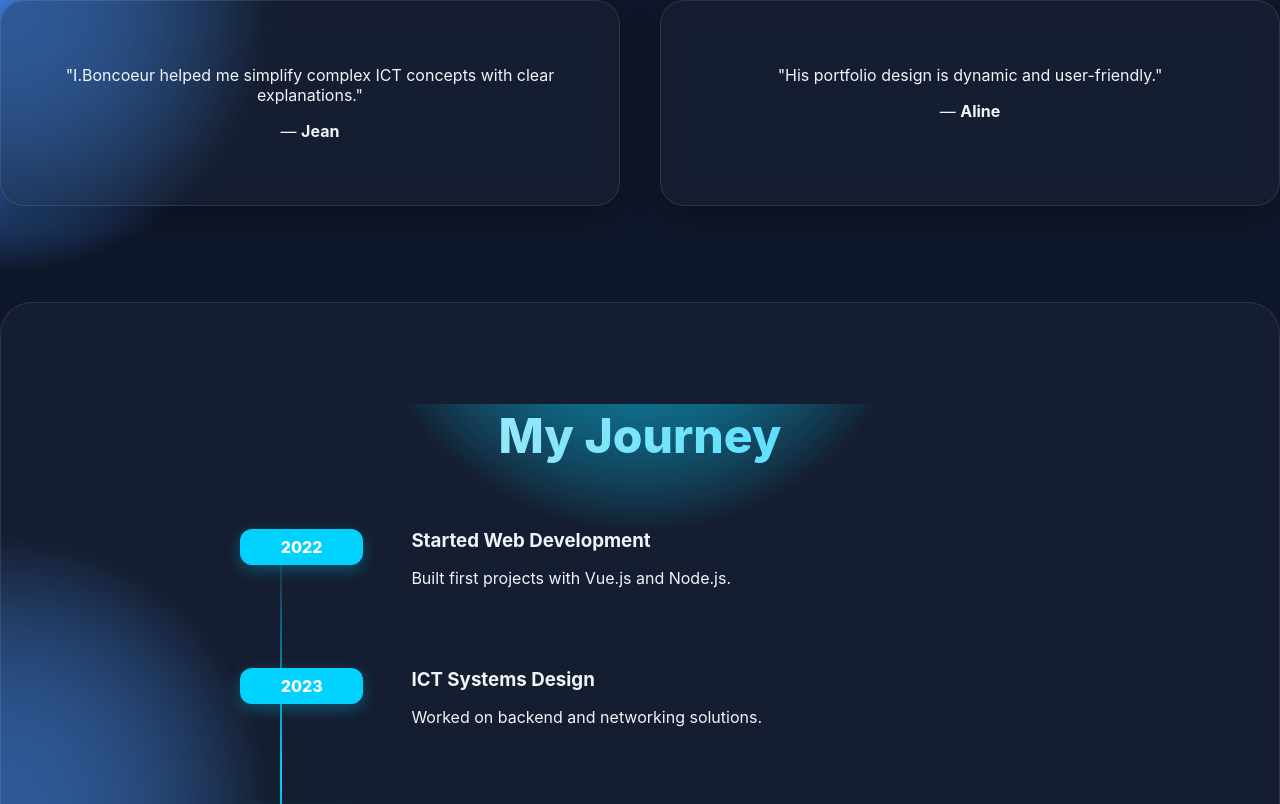
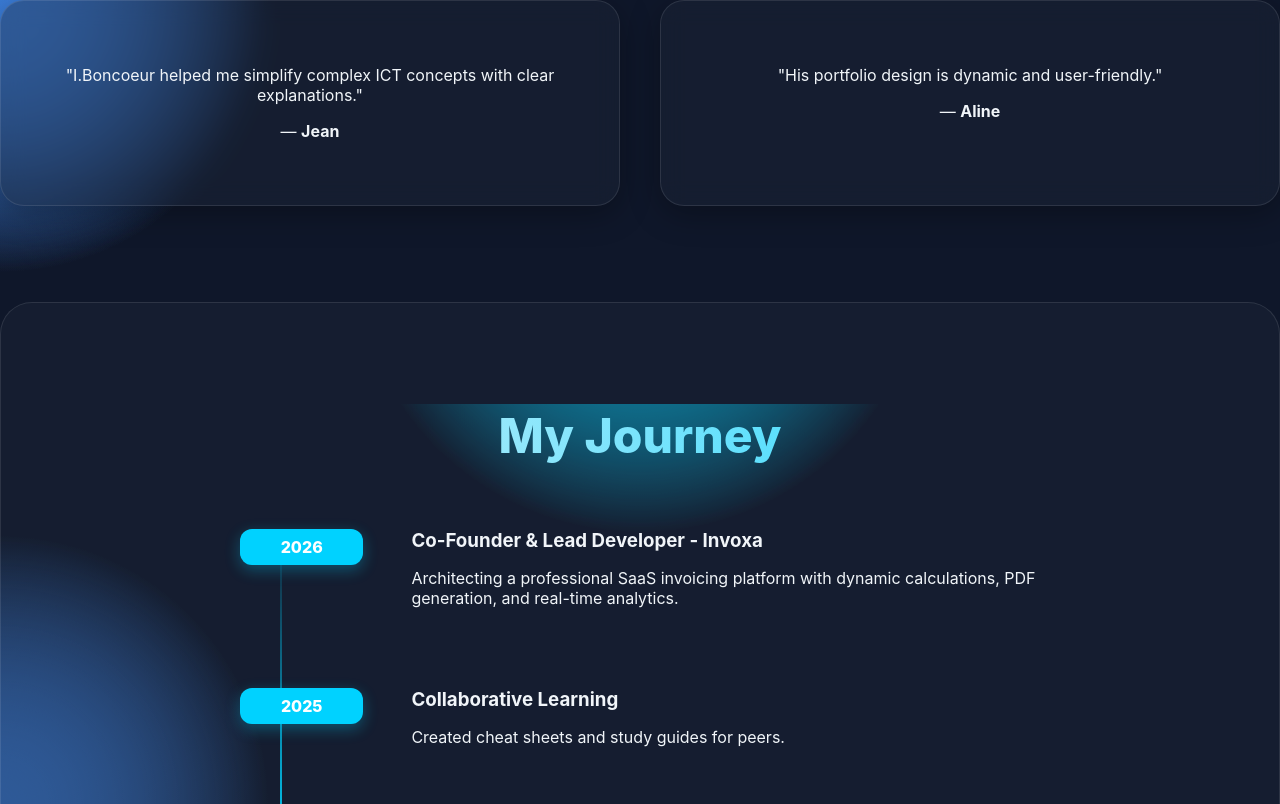
Before and after one commit to boncoeurif/portfolio-, a Vue app: page / in a window 1280 px wide. Shown: the part 1996-2800 px from the top of the page. Built offline with nearby package versions, Linux system fonts and the light colour scheme.

Commit message:
Add Invoxa project experience and update portrait to premium static square

```diff
--- a/src/views/Home.vue
+++ b/src/views/Home.vue
@@ -111,10 +111,11 @@ const testimonials = ref([
 ])
 
 const timeline = ref([
-  { year: '2022', title: 'Started Web Development', description: 'Built first projects with Vue.js and Node.js.' },
+  { year: '2026', title: 'Co-Founder & Lead Developer - Invoxa', description: 'Architecting a professional SaaS invoicing platform with dynamic calculations, PDF generation, and real-time analytics.' },
+  { year: '2025', title: 'Collaborative Learning', description: 'Created cheat sheets and study guides for peers.' },
+  { year: '2024', title: 'Portfolio Upgrade', description: 'Added animations, theme toggle, and persistent settings.' },
   { year: '2023', title: 'ICT Systems Design', description: 'Worked on backend and networking solutions.' },
-  { year: '2024', title: 'Portfolio Upgrade', description: 'Added animations, theme toggle, and persistent settings.' },
-  { year: '2025', title: 'Collaborative Learning', description: 'Created cheat sheets and study guides for peers.' }
+  { year: '2022', title: 'Started Web Development', description: 'Built first projects with Vue.js and Node.js.' }
 ])
 
 const typingText = ref('')
--- a/src/views/Projects.vue
+++ b/src/views/Projects.vue
@@ -54,6 +54,15 @@ import task from '@/assets/task.png'
 import weather from '@/assets/weather.png'
 
 const projects = ref([
+    {
+        id: 0,
+        title: 'Invoxa Invoicing SaaS',
+        description: 'A premium SaaS platform for professional invoicing, featuring automated PDF exports and live financial analytics.',
+        tags: ['Vue.js', 'SaaS', 'FinTech', 'PDF Engine'],
+        demo: 'https://invoxa-rw.vercel.app',
+        image: shop, // Using shop as placeholder or I could leave it blank if no image
+        github: '#'
+    },
     {
         id: 1,
         title: 'E-Commerce Platform',
```
